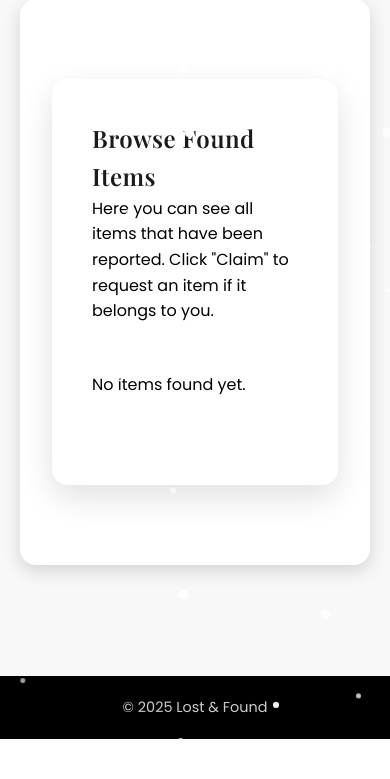
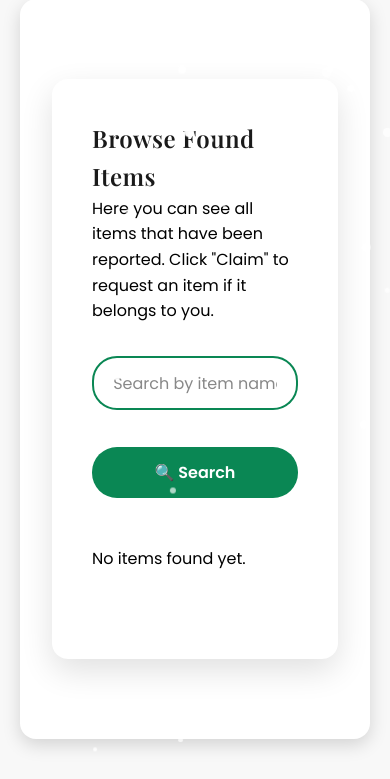
Before and after one commit to ayaanbekur/Fbla_2026, a Flask app: page /browse in a window 390 px wide. Shown: the part 105-884 px from the top of the page. Before the commit the page ends 844 px from the top, so only its background shows below. Run offline with Flask 3, Linux system fonts and the light colour scheme; data that the repository does not hold is empty.

Commit message:
added search bar 	modified:   app.py 	modified:   templates/browse.html

```diff
--- a/app.py
+++ b/app.py
@@ -119,8 +119,19 @@ def index():
 # Browse items
 @app.route("/browse")
 def browse():
+    search_query = request.args.get("q", "").strip()
     items = Item.query.filter_by(approved=True).all()
-    return render_template("browse.html", items=items)
+
+    if search_query:
+        search_query_lower = search_query.lower()
+        items = [
+            item for item in items
+            if search_query_lower in item.name.lower()
+            or search_query_lower in item.description.lower()
+            or search_query_lower in item.location.lower()
+        ]
+
+    return render_template("browse.html", items=items, search_query=search_query)
 
 
 # AI Chat page (display)
--- a/templates/browse.html
+++ b/templates/browse.html
@@ -4,6 +4,23 @@
 <div class="page-container">
   <h2>Browse Found Items</h2>
   <p>Here you can see all items that have been reported. Click "Claim" to request an item if it belongs to you.</p>
+
+  <div class="search-container">
+    <form method="GET" action="{{ url_for('browse') }}" class="search-form">
+      <input
+        type="text"
+        name="q"
+        class="search-bar"
+        placeholder="Search by item name, description, or location..."
+        value="{{ search_query or '' }}"
+        aria-label="Search items"
+      >
+      <button type="submit" class="search-button">🔍 Search</button>
+      {% if search_query %}
+        <a href="{{ url_for('browse') }}" class="clear-search">Clear</a>
+      {% endif %}
+    </form>
+  </div>
 
   <div class="card-grid">
     {% for item in items %}
@@ -41,6 +58,102 @@
   color: #000000;
 }
 
+.search-container {
+  margin: 2rem 0;
+  display: flex;
+  justify-content: center;
+}
+
+.search-form {
+  display: flex;
+  gap: 0.8rem;
+  width: 100%;
+  max-width: 600px;
+  align-items: center;
+}
+
+.search-bar {
+  flex: 1;
+  padding: 0.8rem 1.2rem;
+  font-size: 1rem;
+  border: 2px solid #0A8754;
+  border-radius: 25px;
+  outline: none;
+  transition: all 0.3s ease;
+  background-color: #ffffff;
+  color: #000000;
+  font-family: 'Poppins', sans-serif;
+}
+
+.search-bar:focus {
+  border-color: #004F2D;
+  box-shadow: 0 0 10px rgba(10, 135, 84, 0.3);
+}
+
+.search-bar::placeholder {
+  color: #888;
+}
+
+.search-button {
+  padding: 0.8rem 1.5rem;
+  background-color: #0A8754;
+  color: #ffffff;
+  border: none;
+  border-radius: 25px;
+  font-size: 1rem;
+  font-weight: 600;
+  cursor: pointer;
+  transition: all 0.3s ease;
+  font-family: 'Poppins', sans-serif;
+  white-space: nowrap;
+}
+
+.search-button:hover {
+  background-color: #004F2D;
+  transform: translateY(-2px);
+  box-shadow: 0 4px 12px rgba(10, 135, 84, 0.4);
+}
+
+.search-button:active {
+  transform: translateY(0);
+}
+
+.clear-search {
+  padding: 0.6rem 1.2rem;
+  background-color: #e0e0e0;
+  color: #333;
+  border: none;
+  border-radius: 25px;
+  text-decoration: none;
+  font-size: 0.9rem;
+  cursor: pointer;
+  transition: all 0.3s ease;
+  font-family: 'Poppins', sans-serif;
+  display: inline-block;
+}
+
+.clear-search:hover {
+  background-color: #c0c0c0;
+  transform: translateY(-2px);
+  box-shadow: 0 4px 8px rgba(0, 0, 0, 0.1);
+}
+
+@media (max-width: 600px) {
+  .search-form {
+    flex-wrap: wrap;
+    max-width: 100%;
+  }
+
+  .search-bar {
+    width: 100%;
+    flex: none;
+  }
+
+  .search-button,
+  .clear-search {
+    flex: 1;
+  }
+}
 
 .card-grid {
     display: grid;
```
